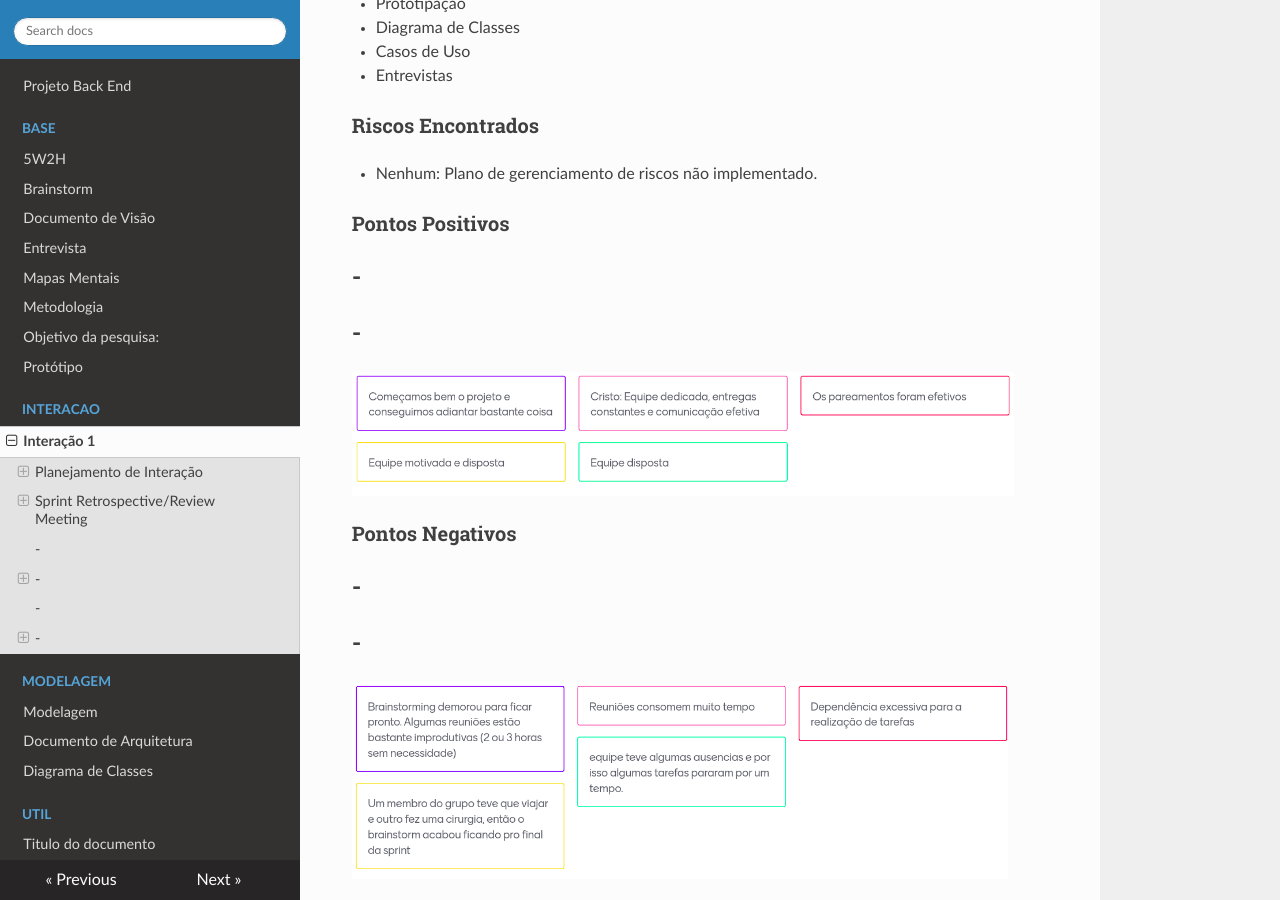
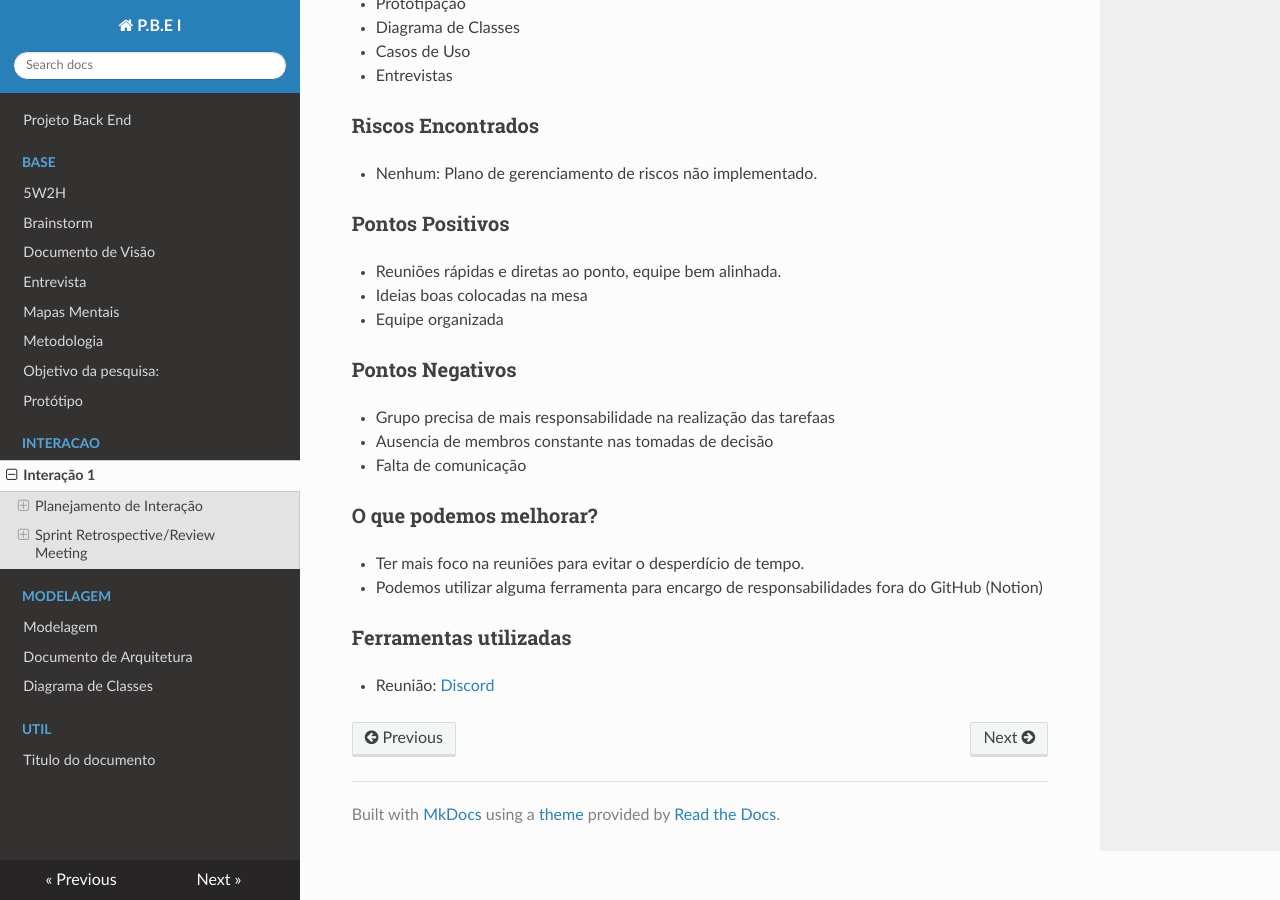
Before and after one commit to Projetos-de-Extensao/PBE_ADS_25.1_8001_ALPHA, an MkDocs documentation site: the page built from docs/interacao/interacao1.md, in a window 1280 px wide and 900 px high, scrolled down 781 px. Built offline with MkDocs 1.6.1, drawn with Linux system fonts in a browser that asks for light colours; nearby versions of some CDN libraries.

Commit message:
Atualização Interação1.md

```diff
--- a/docs/interacao/interacao1.md
+++ b/docs/interacao/interacao1.md
@@ -38,19 +38,15 @@
 
 ### Pontos Positivos
 
--
--
--
--
-![pontos positivos](../assets/Sprints/S1-positivos.png)
+- Reuniões rápidas e diretas ao ponto, equipe bem alinhada.
+- Ideias boas colocadas na mesa
+- Equipe organizada
 
 ### Pontos Negativos
 
--
--
--
--
-![pontos negativos](../assets/Sprints/S1-negativos.png)
+- Grupo precisa de mais responsabilidade na realização das tarefaas
+- Ausencia de membros constante nas tomadas de decisão
+- Falta de comunicação
 
 ### O que podemos melhorar?
 - Ter mais foco na reuniões para evitar o desperdício de tempo.
```
